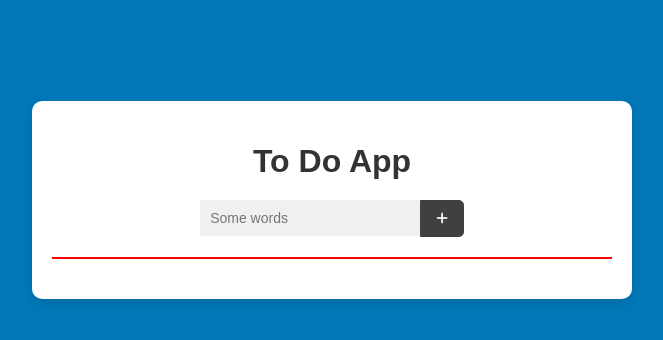
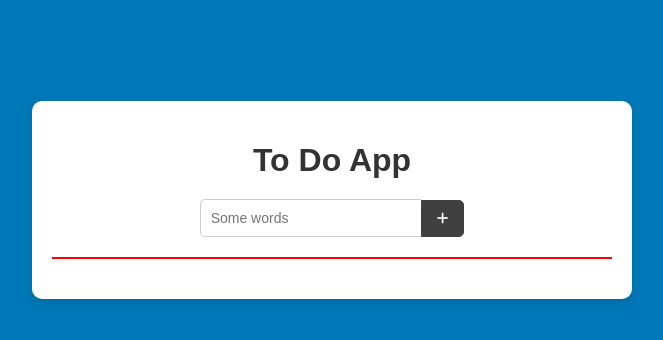
Before and after one commit to senior2018/To-do-List, a plain HTML site: page index.html in a window 1280 px wide. Shown: the whole page, without its empty margins (308-971 px from the left). Drawn offline with Linux system fonts and the light colour scheme.

Commit message:
modified:   styles.css

```diff
--- a/styles.css
+++ b/styles.css
@@ -45,8 +45,8 @@ body {
 #todo-input {
   padding: 10px;
   align-items: center;
-  border: none;
-  background-color: #f0f0f0;
+  border: 1px solid #ccc;
+  border-radius: 5px 0 0 5px;
   font-size: 14px;
   max-width: 200px;
   width: 100%;
```
